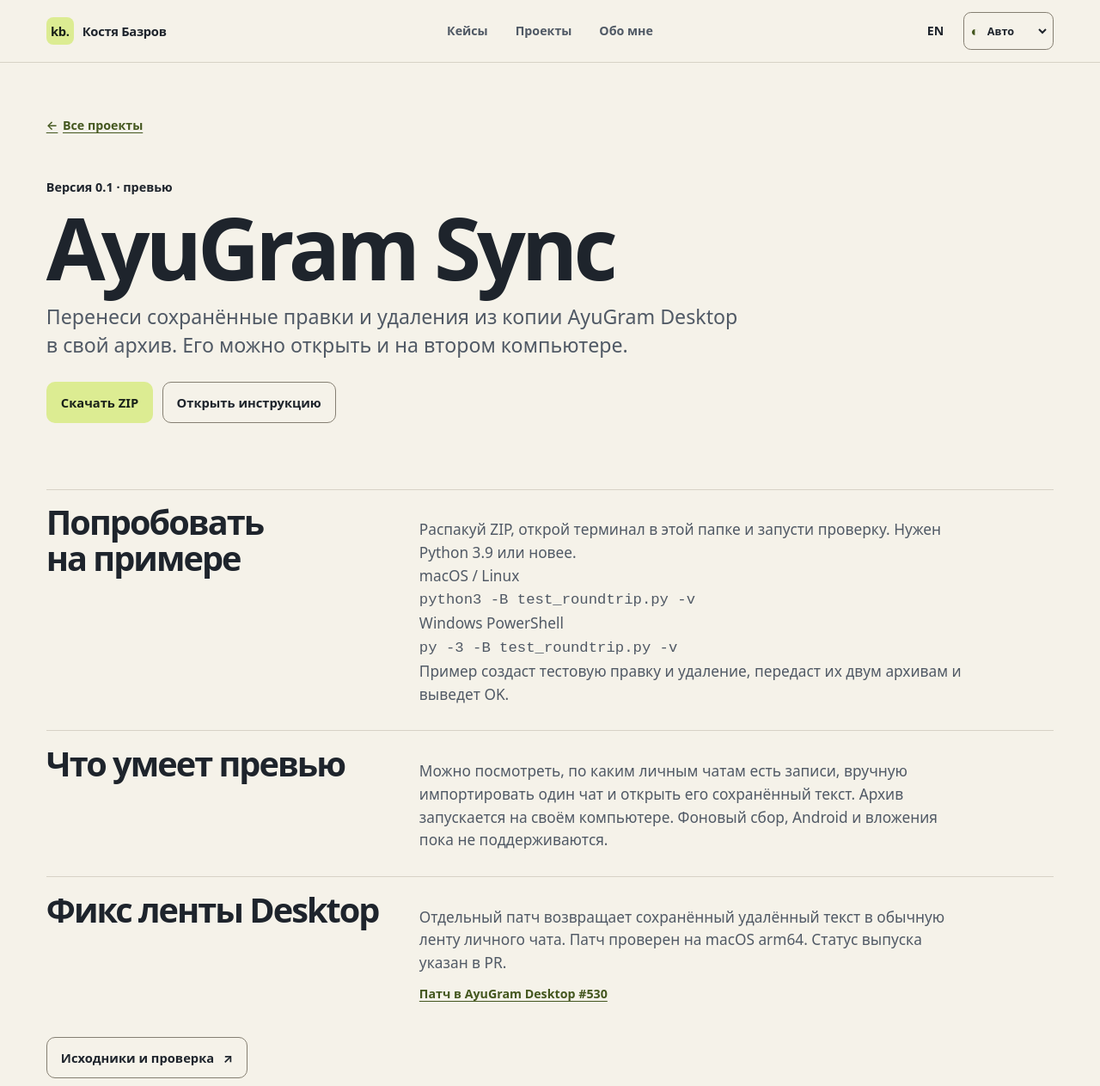
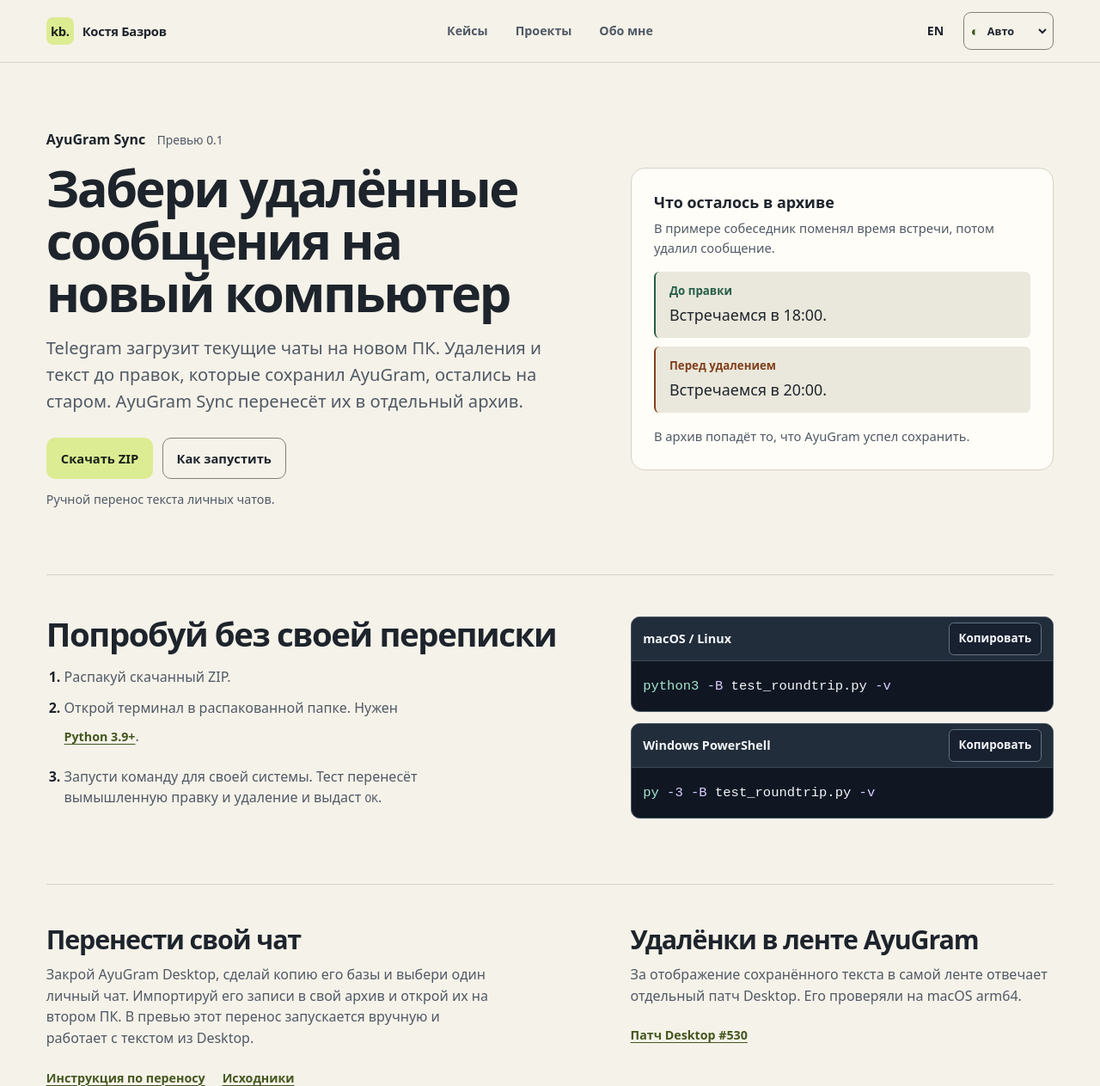
Before and after one commit to kostia7alania/kostia7alania.github.io, a plain HTML site: page ayugram-sync/index.html in a window 1280 px wide. Shown: the top 1263 px of the page at 86% size. Drawn offline with Linux system fonts and the light colour scheme.

Commit message:
Clarify AyuGram Sync and redesign its quick start

```diff
--- a/ayugram-sync/index.html
+++ b/ayugram-sync/index.html
@@ -4,16 +4,16 @@
     <meta charset="utf-8">
     <meta name="viewport" content="width=device-width, initial-scale=1">
     <meta name="color-scheme" content="dark light">
-    <title>AyuGram Sync | Костя Базров</title>
-    <meta name="description" content="Перенеси сохранённые правки и удаления из копии AyuGram Desktop в свой архив. Его можно открыть и на втором компьютере.">
+    <title>AyuGram Sync | Забери удалённые сообщения на новый компьютер</title>
+    <meta name="description" content="Telegram загрузит текущие чаты на новом ПК. Удаления и текст до правок, которые сохранил AyuGram, остались на старом. AyuGram Sync перенесёт их в отдельный архив.">
     <link rel="canonical" href="https://kostia7alania.ru/ayugram-sync/">
     <link rel="alternate" hreflang="ru" href="https://kostia7alania.ru/ayugram-sync/">
     <link rel="alternate" hreflang="en" href="https://kostia7alania.ru/en/ayugram-sync/">
     <link rel="alternate" hreflang="x-default" href="https://kostia7alania.ru/ayugram-sync/">
     <meta property="og:type" content="article">
     <meta property="og:locale" content="ru_RU">
-    <meta property="og:title" content="AyuGram Sync | Костя Базров">
-    <meta property="og:description" content="Перенеси сохранённые правки и удаления из копии AyuGram Desktop в свой архив. Его можно открыть и на втором компьютере.">
+    <meta property="og:title" content="AyuGram Sync | Забери удалённые сообщения на новый компьютер">
+    <meta property="og:description" content="Telegram загрузит текущие чаты на новом ПК. Удаления и текст до правок, которые сохранил AyuGram, остались на старом. AyuGram Sync перенесёт их в отдельный архив.">
     <meta property="og:url" content="https://kostia7alania.ru/ayugram-sync/">
     <meta property="og:image" content="https://kostia7alania.ru/assets/portfolio-social.jpg">
     <meta name="twitter:card" content="summary_large_image">
@@ -33,6 +33,8 @@
     </script>
     <link rel="stylesheet" href="/style.css?v=53b050a28227">
     <script src="/site.js?v=81f14a4cb30b" defer></script>
+    <link rel="stylesheet" href="/ayugram-sync/preview.css?v=a93da9ed8d5e">
+    <script src="/ayugram-sync/preview.js?v=12eb68ad6f10" defer></script>
   </head>
   <body id="top">
     <a class="skip" href="#main">К содержимому</a>
@@ -60,44 +62,79 @@
         </div>
       </div>
     </header>
-    <main id="main" tabindex="-1" class="wrap case-main">
-      <article class="case-story">
-        <a class="text-link case-back" href="/#projects"><span aria-hidden="true">←</span> Все проекты</a>
-        <header class="case-intro">
-          <p class="case-category">Версия 0.1 · превью</p>
-          <h1>AyuGram Sync</h1>
-          <p class="case-summary">Перенеси сохранённые правки и удаления из копии AyuGram Desktop в свой архив. Его можно открыть и на втором компьютере.</p>
+    <main id="main" tabindex="-1" class="wrap sync-main">
+      <section class="sync-hero" aria-labelledby="sync-title">
+        <div>
+          <p class="sync-product">AyuGram Sync <span>Превью 0.1</span></p>
+          <h1 id="sync-title">Забери удалённые сообщения на новый компьютер</h1>
+          <p class="sync-lead">Telegram загрузит текущие чаты на новом ПК. Удаления и текст до правок, которые сохранил AyuGram, остались на старом. AyuGram Sync перенесёт их в отдельный архив.</p>
           <div class="hero-actions">
             <a class="button button-primary" href="/ayugram-sync/ayugram-sync-0.1-preview.zip" download>Скачать ZIP</a>
-            <a class="button button-secondary" href="https://github.com/kostia7alania/kostia7alania.github.io/blob/main/ayugram-sync/README.md" hreflang="ru">Открыть инструкцию</a>
+            <a class="button button-secondary" href="#quickstart">Как запустить</a>
           </div>
-        </header>
-        <div class="case-narrative">
+          <p class="sync-scope">Ручной перенос текста личных чатов.</p>
+        </div>
+        <figure class="sync-example">
+          <figcaption>
+            <strong>Что осталось в архиве</strong>
+            <p>В примере собеседник поменял время встречи, потом удалил сообщение.</p>
+          </figcaption>
+          <dl class="sync-versions">
+            <div><dt>До правки</dt><dd>Встречаемся в 18:00.</dd></div>
+            <div><dt>Перед удалением</dt><dd>Встречаемся в 20:00.</dd></div>
+          </dl>
+          <p class="sync-example-note">В архив попадёт то, что AyuGram успел сохранить.</p>
+        </figure>
+      </section>
+      <section id="quickstart" class="sync-quickstart" aria-labelledby="sync-quickstart-title">
+        <div>
+          <h2 id="sync-quickstart-title">Попробуй без своей переписки</h2>
+          <ol class="sync-steps">
+            <li>Распакуй скачанный ZIP.</li>
+            <li>Открой терминал в распакованной папке. Нужен <a class="text-link" href="https://www.python.org/downloads/">Python 3.9+</a>.</li>
+            <li>Запусти команду для своей системы. Тест перенесёт вымышленную правку и удаление и выдаст <code>OK</code>.</li>
+          </ol>
+        </div>
+        <div class="sync-commands">
+          <figure class="sync-code">
+            <figcaption>
+              <span>macOS / Linux</span>
+              <span class="sync-copy">
+                <button class="sync-copy-button" type="button" command="--copy-snippet" commandfor="sync-code-unix" aria-label="Копировать команду для macOS / Linux" hidden>Копировать</button>
+                <span class="sync-copy-status" role="status"></span>
+              </span>
+            </figcaption>
+            <pre><code id="sync-code-unix"><span class="sync-program">python3</span> <span class="sync-flag">-B</span> test_roundtrip.py <span class="sync-flag">-v</span></code></pre>
+          </figure>
+          <figure class="sync-code">
+            <figcaption>
+              <span>Windows PowerShell</span>
+              <span class="sync-copy">
+                <button class="sync-copy-button" type="button" command="--copy-snippet" commandfor="sync-code-windows" aria-label="Копировать команду для Windows PowerShell" hidden>Копировать</button>
+                <span class="sync-copy-status" role="status"></span>
+              </span>
+            </figcaption>
+            <pre><code id="sync-code-windows"><span class="sync-program">py</span> <span class="sync-flag">-3 -B</span> test_roundtrip.py <span class="sync-flag">-v</span></code></pre>
+          </figure>
+        </div>
+      </section>
+      <div class="sync-details">
         <section>
-            <h2>Попробовать на примере</h2>
-            <div>
-              <p>Распакуй ZIP, открой терминал в этой папке и запусти проверку. Нужен Python 3.9 или новее.</p>
-              <p>macOS / Linux<br><code>python3 -B test_roundtrip.py -v</code></p>
-              <p>Windows PowerShell<br><code>py -3 -B test_roundtrip.py -v</code></p>
-              <p>Пример создаст тестовую правку и удаление, передаст их двум архивам и выведет OK.</p>
+          <h2>Перенести свой чат</h2>
+          <p>Закрой AyuGram Desktop, сделай копию его базы и выбери один личный чат. Импортируй его записи в свой архив и открой их на втором ПК. В превью этот перенос запускается вручную и работает с текстом из Desktop.</p>
+          <div class="sync-doc-links">
+            <a class="text-link" href="https://github.com/kostia7alania/kostia7alania.github.io/blob/main/ayugram-sync/README.md" hreflang="ru">Инструкция по переносу</a>
+            <a class="text-link" href="https://github.com/kostia7alania/kostia7alania.github.io/tree/main/ayugram-sync">Исходники</a>
           </div>
         </section>
         <section>
-            <h2>Что умеет превью</h2>
-            <p>Можно посмотреть, по каким личным чатам есть записи, вручную импортировать один чат и открыть его сохранённый текст. Архив запускается на своём компьютере. Фоновый сбор, Android и вложения пока не поддерживаются.</p>
-          </section>
-          <section>
-            <h2>Фикс ленты Desktop</h2>
-            <div>
-              <p>Отдельный патч возвращает сохранённый удалённый текст в обычную ленту личного чата. Патч проверен на macOS arm64. Статус выпуска указан в PR.</p>
-              <p><a class="text-link" href="https://github.com/AyuGram/AyuGramDesktop/pull/530">Патч в AyuGram Desktop #530</a></p>
+          <h2>Удалёнки в ленте AyuGram</h2>
+          <p>За отображение сохранённого текста в самой ленте отвечает отдельный патч Desktop. Его проверяли на macOS arm64.</p>
+          <div class="sync-doc-links">
+            <a class="text-link" href="https://github.com/AyuGram/AyuGramDesktop/pull/530">Патч Desktop #530</a>
           </div>
         </section>
-          <div class="case-links">
-            <a class="button button-secondary" href="https://github.com/kostia7alania/kostia7alania.github.io/tree/main/ayugram-sync">Исходники и проверка <span aria-hidden="true">↗</span></a>
       </div>
-        </div>
-      </article>
     </main>
     <footer id="contact" class="site-footer">
       <div class="wrap">
--- /dev/null
+++ b/ayugram-sync/preview.css
@@ -0,0 +1,253 @@
+.sync-main {
+  padding-block: clamp(2.25rem, 6vw, 5rem) clamp(3rem, 7vw, 6rem);
+}
+
+.sync-hero,
+.sync-quickstart,
+.sync-details {
+  display: grid;
+  grid-template-columns: minmax(0, 1.25fr) minmax(0, 1fr);
+  gap: clamp(1.5rem, 5vw, 4.5rem);
+}
+
+.sync-hero {
+  align-items: center;
+}
+
+.sync-product {
+  display: flex;
+  flex-wrap: wrap;
+  align-items: baseline;
+  gap: .25rem .85rem;
+  font-weight: 720;
+}
+
+.sync-product span {
+  color: var(--muted);
+  font-size: .86rem;
+  font-weight: 530;
+}
+
+.sync-hero h1 {
+  margin-block: .85rem 1.15rem;
+  font-size: clamp(2.18rem, 4.65vw, 4.65rem);
+  font-weight: 770;
+  letter-spacing: -.043em;
+  line-height: 1.02;
+  text-wrap: balance;
+}
+
+.sync-lead {
+  max-width: 53ch;
+  color: var(--muted);
+  font-size: clamp(1.06rem, 1.6vw, 1.26rem);
+}
+
+.sync-scope {
+  margin-top: .8rem;
+  color: var(--muted);
+  font-size: .89rem;
+}
+
+.sync-example {
+  padding: clamp(1rem, 2.5vw, 1.65rem);
+  border: 1px solid var(--line);
+  border-radius: var(--radius);
+  background: var(--surface);
+}
+
+.sync-example figcaption strong {
+  display: block;
+  margin-bottom: .25rem;
+  font-size: 1.12rem;
+}
+
+.sync-example figcaption p,
+.sync-example-note {
+  color: var(--muted);
+  font-size: .92rem;
+}
+
+.sync-versions {
+  display: grid;
+  gap: .65rem;
+  margin-block: 1.05rem;
+}
+
+.sync-versions > div {
+  padding: .75rem 1rem;
+  border-inline-start: .18rem solid var(--version-color);
+  border-radius: .4rem;
+  background: var(--hover);
+}
+
+.sync-versions > div:first-child {
+  --version-color: var(--cafe);
+}
+
+.sync-versions > div:last-child {
+  --version-color: var(--warehouse);
+}
+
+.sync-versions dt {
+  color: var(--version-color);
+  font-size: .83rem;
+  font-weight: 690;
+}
+
+.sync-versions dd {
+  margin-top: .25rem;
+  font-size: 1.12rem;
+}
+
+.sync-quickstart,
+.sync-details {
+  margin-top: clamp(2.4rem, 6vw, 4.75rem);
+  padding-top: clamp(1.65rem, 4vw, 3rem);
+  border-top: 1px solid var(--line);
+}
+
+.sync-main h2 {
+  font-size: clamp(1.65rem, 3vw, 2.65rem);
+  letter-spacing: -.037em;
+}
+
+.sync-steps {
+  display: grid;
+  gap: .7rem;
+  max-width: 52ch;
+  margin: 1.1rem 0 0;
+  padding-inline-start: 1.3rem;
+  color: var(--muted);
+}
+
+.sync-steps li::marker {
+  color: var(--ink);
+  font-weight: 710;
+}
+
+.sync-commands {
+  display: grid;
+  align-content: start;
+  gap: .8rem;
+  min-width: 0;
+}
+
+.sync-code {
+  color-scheme: dark;
+  border: 1px solid #495766;
+  border-radius: .65rem;
+  background: #101723;
+  color: #f3f5f8;
+}
+
+.sync-code figcaption {
+  display: flex;
+  flex-wrap: wrap;
+  justify-content: space-between;
+  align-items: center;
+  gap: .5rem;
+  min-height: 3rem;
+  padding: .4rem .85rem;
+  border-bottom: 1px solid #394757;
+  border-radius: .6rem .6rem 0 0;
+  background: #222d3b;
+  font-size: .9rem;
+  font-weight: 650;
+}
+
+.sync-code pre {
+  margin: 0;
+  padding: 1rem .85rem;
+  white-space: pre-wrap;
+  overflow-wrap: anywhere;
+  font: .97rem/1.6 ui-monospace, SFMono-Regular, Consolas, monospace;
+}
+
+.sync-program {
+  color: #a5e5cc;
+}
+
+.sync-flag {
+  color: #dbccff;
+}
+
+.sync-copy {
+  position: relative;
+  margin-inline-start: auto;
+}
+
+.sync-copy-button {
+  min-height: 2.35rem;
+  padding: .25rem .65rem;
+  border: 1px solid #647386;
+  border-radius: .35rem;
+  background: #182130;
+  color: #f3f5f8;
+  cursor: pointer;
+  white-space: nowrap;
+  font-size: .84rem;
+  font-weight: 640;
+}
+
+.sync-copy-button:hover {
+  background: #304052;
+}
+
+.sync-copy-button:focus-visible {
+  outline-color: #e5f5b8;
+}
+
+.sync-copy-status {
+  position: absolute;
+  z-index: 1;
+  inset-inline-end: 0;
+  inset-block-start: calc(100% + .25rem);
+  width: max-content;
+  max-width: 11rem;
+  padding: .35rem .55rem;
+  border: 1px solid #647386;
+  border-radius: .35rem;
+  background: #222d3b;
+  pointer-events: none;
+  font-size: .8rem;
+}
+
+.sync-copy-status:empty {
+  opacity: 0;
+}
+
+.sync-details h2 {
+  margin-bottom: .75rem;
+  font-size: clamp(1.32rem, 2.4vw, 1.9rem);
+}
+
+.sync-details p {
+  max-width: 58ch;
+  color: var(--muted);
+}
+
+.sync-doc-links {
+  display: flex;
+  flex-wrap: wrap;
+  gap: .6rem 1.25rem;
+  margin-top: .75rem;
+}
+
+@media (max-width: 780px) {
+  .sync-hero,
+  .sync-quickstart,
+  .sync-details {
+    grid-template-columns: minmax(0, 1fr);
+  }
+
+  .sync-hero h1 {
+    font-size: clamp(2.08rem, 8.2vw, 3.4rem);
+  }
+}
+
+@media (pointer: coarse) {
+  .sync-copy-button {
+    min-height: 2.75rem;
+  }
+}
--- /dev/null
+++ b/ayugram-sync/preview.js
@@ -0,0 +1,46 @@
+(() => {
+  if (!navigator.clipboard?.writeText) return;
+
+  const russian = document.documentElement.lang === "ru";
+  const copied = russian ? "Скопировано" : "Copied";
+  const copyManually = russian ? "Скопируй выделенный текст" : "Copy the selected text manually";
+  const timers = new WeakMap();
+  let previous = "";
+
+  async function copy(button, target) {
+    const status = button.nextElementSibling;
+    clearTimeout(timers.get(button));
+    let message = copied;
+
+    try {
+      await navigator.clipboard.writeText(target.textContent.trim());
+    } catch {
+      window.getSelection()?.selectAllChildren(target);
+      message = copyManually;
+    }
+
+    status.textContent = message === previous ? message + "\u00a0" : message;
+    previous = status.textContent;
+    timers.set(button, setTimeout(() => {
+      status.textContent = "";
+    }, 2400));
+  }
+
+  const buttons = document.querySelectorAll(".sync-copy-button");
+  buttons.forEach((button) => { button.hidden = false; });
+
+  if ("CommandEvent" in window) {
+    document.addEventListener("command", (event) => {
+      if (event.command === "--copy-snippet" && event.source?.classList.contains("sync-copy-button")) {
+        copy(event.source, event.target);
+      }
+    }, true);
+  } else {
+    buttons.forEach((button) => {
+      button.addEventListener("click", () => {
+        const target = document.getElementById(button.getAttribute("commandfor"));
+        if (target) copy(button, target);
+      });
+    });
+  }
+})();
```
Also changed, not shown: en/ayugram-sync/index.html (+69 -32 lines), en/index.html (+1 -1 lines), index.html (+1 -1 lines), 2 other files. Lines whose indentation alone changed are shown as unchanged.
